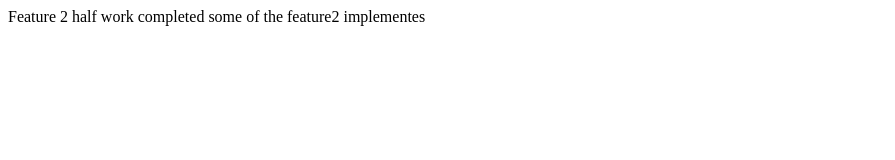
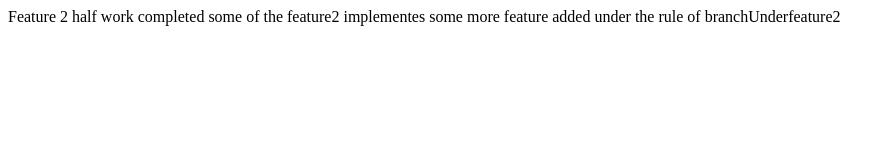
Before and after one commit to mohit-sojitra/gittesting, a plain HTML site: page feature2.html in a window 1280 px wide. Shown: the whole page, without its empty margins (0-895 px from the left). Drawn offline with Linux system fonts and the light colour scheme.

Commit message:
sub of sub brach commit

```diff
--- a/feature2.html
+++ b/feature2.html
@@ -1,13 +1,13 @@
 <!DOCTYPE html>
 <html lang="en">
-<head>
-    <meta charset="UTF-8">
-    <meta http-equiv="X-UA-Compatible" content="IE=edge">
-    <meta name="viewport" content="width=device-width, initial-scale=1.0">
+  <head>
+    <meta charset="UTF-8" />
+    <meta http-equiv="X-UA-Compatible" content="IE=edge" />
+    <meta name="viewport" content="width=device-width, initial-scale=1.0" />
     <title>Document</title>
-</head>
-<body>
-    Feature 2 half work completed
-    some of the feature2 implementes
-</body>
+  </head>
+  <body>
+    Feature 2 half work completed some of the feature2 implementes some more
+    feature added under the rule of branchUnderfeature2
+  </body>
 </html>
```
